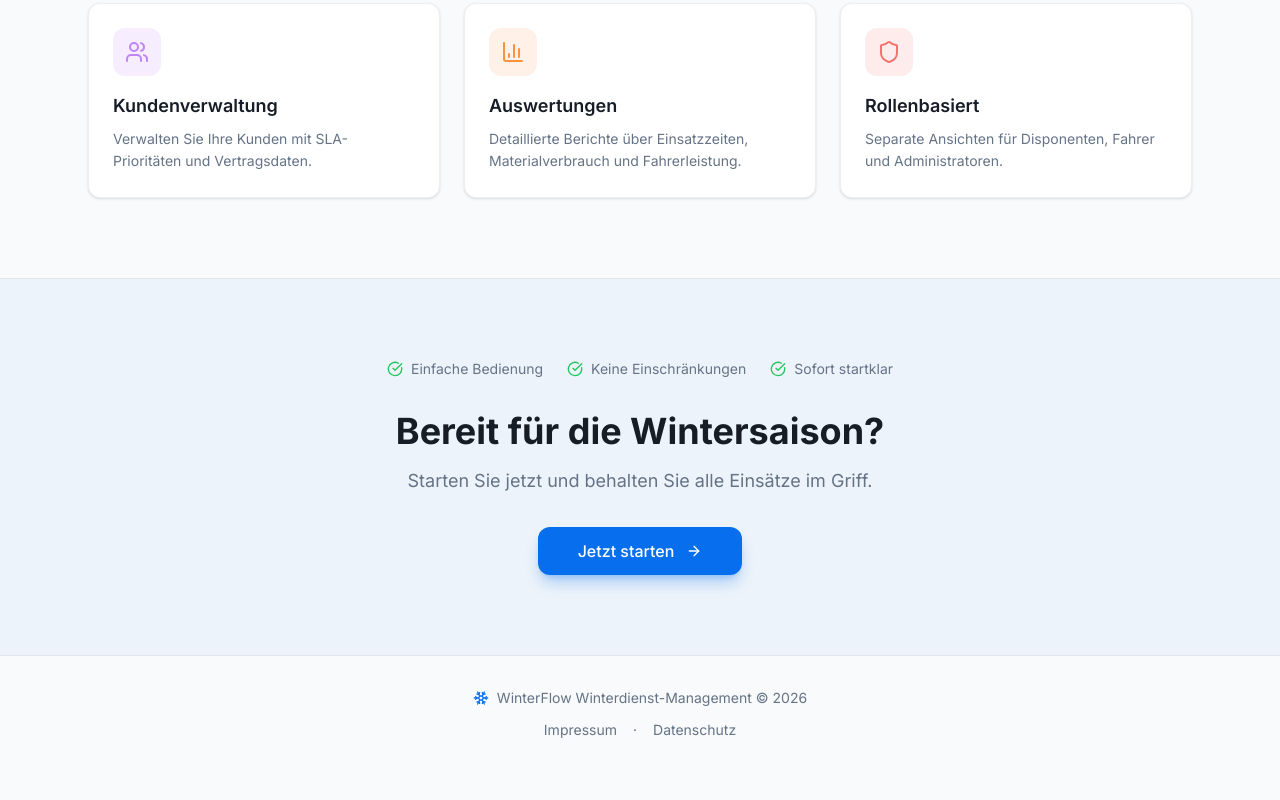
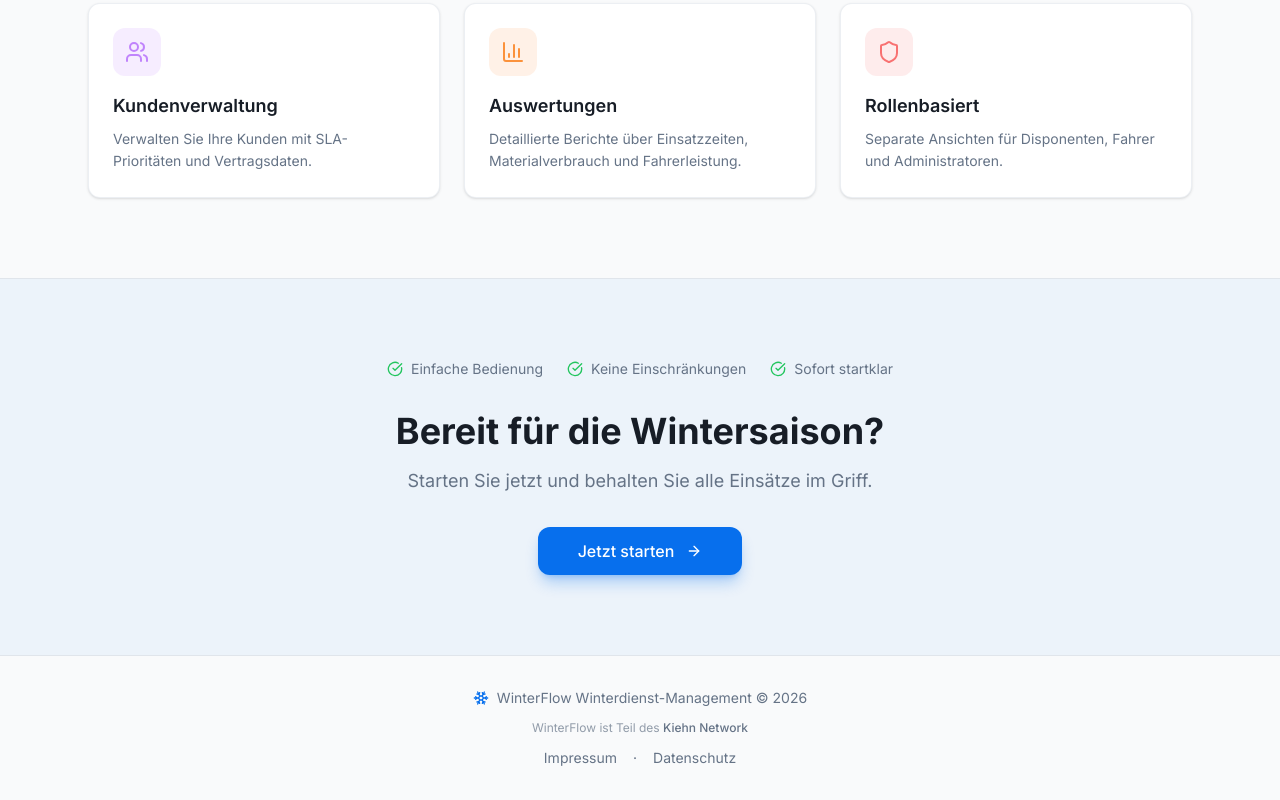
Before and after one commit to Kiehn-Network/winterflow, a React (Vite) app: page / in a window 1280 px wide. Shown: the part 1291-2091 px from the top of the page. Before the commit the page ends 2063 px from the top, so only its background shows below. Built offline with nearby package versions, Linux system fonts and the light colour scheme; no server answers.

Commit message:
File changes

```diff
--- a/src/pages/HomePage.jsx
+++ b/src/pages/HomePage.jsx
@@ -178,6 +178,7 @@ export default function HomePage() {
           <Snowflake className="w-4 h-4 text-primary" />
           <span>WinterFlow Winterdienst-Management © {new Date().getFullYear()}</span>
         </div>
+        <p className="text-xs text-muted-foreground/70 mb-3">WinterFlow ist Teil des <span className="font-medium text-muted-foreground">Kiehn Network</span></p>
         <div className="flex items-center justify-center gap-4">
           <Link to="/impressum" className="hover:text-foreground transition-colors">Impressum</Link>
           <span>·</span>
```
